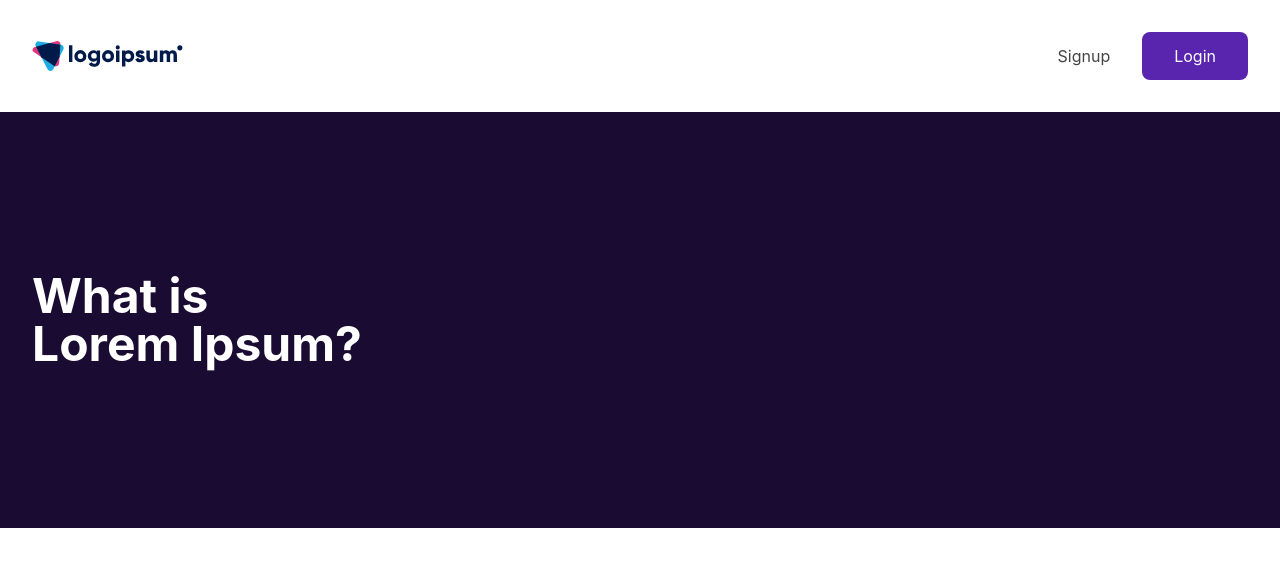
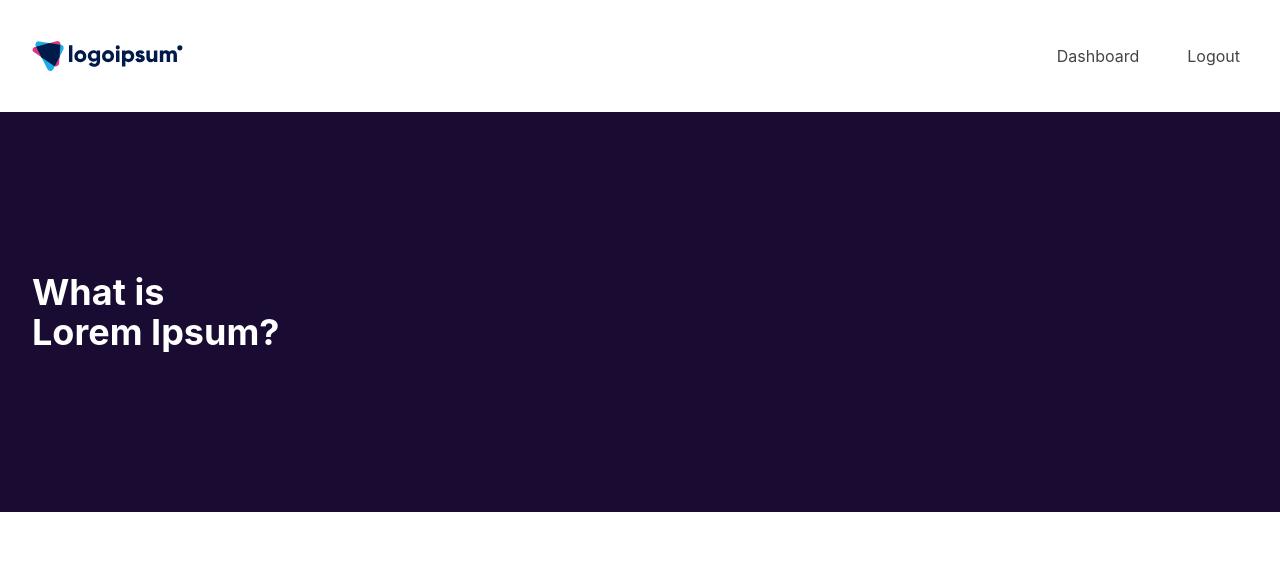
Before and after one commit to zeurgo/authentication-vue3, a Vue app: page / in a window 1280 px wide. Shown: the top 566 px of the page. Built offline with nearby package versions, Linux system fonts and the light colour scheme; sample sign-in values are in the browser's storage.

Commit message:
Ajustando o dashboard

```diff
--- a/src/components/layout/TheHeader.vue
+++ /dev/null
@@ -1,43 +0,0 @@
-<template>
-  <header class="px-8">
-    <div class="flex justify-between items-center h-28">
-      <img
-        src="../../assets/images/logo.svg"
-        class="h-28 -ml-6 cursor-pointer"
-      />
-      <nav>
-        <ul class="flex items-center">
-          <li>
-            <router-link to="/" class="text-gray px-8 cursor-pointer">Signup</router-link>
-          </li>
-          <li>
-            <app-button @click="goPage()">Login</app-button>
-          </li>
-        </ul>
-      </nav>
-    </div>
-  </header>
-</template>
-
-<script>
-import { useRouter } from 'vue-router'
-import AppButton from '@/components/ui/AppButton'
-
-export default {
-  components: {
-    AppButton
-  },
-
-  setup () {
-    const router = useRouter()
-
-    function goPage () {
-      router.push({ name: 'Login' })
-    }
-
-    return {
-      goPage
-    }
-  }
-}
-</script>
--- /dev/null
+++ b/src/components/layout/TheHeader/index.vue
@@ -0,0 +1,53 @@
+<template>
+  <header class="px-8 shadow-sm">
+    <div class="flex justify-between items-center h-28">
+      <img
+        src="../../../assets/images/logo.svg"
+        class="h-28 -ml-6 cursor-pointer"
+        @click="goPage('Home')"
+      />
+      <nav>
+        <ul v-if="!isAuthenticated" class="flex items-center">
+          <li><app-button @click="goPage('Login')">Login</app-button></li>
+        </ul>
+        <ul v-else class="flex items-center -mr-4">
+          <li><app-button text @click="goPage('Dashboard')">Dashboard</app-button></li>
+          <li><app-button text @click="logout()">Logout</app-button></li>
+        </ul>
+      </nav>
+    </div>
+  </header>
+</template>
+
+<script>
+import { computed } from 'vue'
+import { useStore } from 'vuex'
+import { useRouter } from 'vue-router'
+import AppButton from '@/components/ui/AppButton'
+
+export default {
+  components: {
+    AppButton
+  },
+
+  setup () {
+    const router = useRouter()
+    const store = useStore()
+
+    function goPage (page) {
+      router.push({ name: page })
+    }
+
+    function logout () {
+      store.commit('logout')
+      goPage('Home')
+    }
+
+    return {
+      goPage,
+      logout,
+      isAuthenticated: computed(() => store.getters.isAuthenticated)
+    }
+  }
+}
+</script>
--- a/src/components/ui/AppButton.vue
+++ /dev/null
@@ -1,24 +0,0 @@
-<template>
-  <button
-    :="$attrs"
-    class="rounded-lg text-white py-3 px-8 bg-primary focus:outline-none hover:opacity-90 transition duration-500"
-    :class="{ 'animate-pulse': loading, 'w-full': full }"
-  >
-    <slot />
-  </button>
-</template>
-
-<script>
-export default {
-  props: {
-    loading: {
-      type: Boolean,
-      default: false
-    },
-    full: {
-      type: Boolean,
-      default: false
-    }
-  }
-}
-</script>
--- /dev/null
+++ b/src/components/ui/AppButton/index.vue
@@ -0,0 +1,33 @@
+<template>
+  <button
+    :="$attrs"
+    class="rounded-lg py-3 focus:outline-none hover:opacity-90 transition duration-500"
+    :class="{
+      'animate-pulse': loading,
+      'w-full': full,
+      'bg-primary text-white px-8': !text,
+      'text-gray px-6': text
+    }"
+  >
+    <slot />
+  </button>
+</template>
+
+<script>
+export default {
+  props: {
+    loading: {
+      type: Boolean,
+      default: false
+    },
+    full: {
+      type: Boolean,
+      default: false
+    },
+    text: {
+      type: Boolean,
+      default: false
+    }
+  }
+}
+</script>
--- a/src/components/ui/AppHero.vue
+++ b/src/components/ui/AppHero/index.vue
@@ -1,13 +1,7 @@
 <template>
    <div class="bg-primary-darkest">
     <div class="container py-40 px-8 flex flex-col items-start justify-center">
-      <h1 class="text-5xl text-white font-bold">What is <br />Lorem Ipsum?</h1>
+      <h1 class="text-4xl text-white font-bold">What is <br />Lorem Ipsum?</h1>
     </div>
   </div>
 </template>
-
-<script>
-export default {
-
-}
-</script>
--- a/src/store/modules/auth.js
+++ b/src/store/modules/auth.js
@@ -10,6 +10,11 @@ const mutations = {
   setToken (state, token) {
     state.token = token
     localStorage.setItem('token', token)
+  },
+
+  logout (state) {
+    state.token = ''
+    localStorage.setItem('token', '')
   }
 }
 
--- a/src/views/Dashboard/index.vue
+++ b/src/views/Dashboard/index.vue
@@ -1,3 +1,16 @@
 <template>
-  <h1 class="text-primary-dark text-3xl font-semibold">Dashboard</h1>
+  <TheHeader />
+  <div class="container mx-auto py-6 px-8">
+    <h1 class="text-primary-dark text-2xl font-semibold">Dashboard</h1>
+  </div>
 </template>
+
+<script>
+import TheHeader from '@/components/layout/TheHeader'
+
+export default {
+  components: {
+    TheHeader
+  }
+}
+</script>
--- a/src/views/Login/index.vue
+++ b/src/views/Login/index.vue
@@ -69,8 +69,8 @@ import { useRoute, useRouter } from 'vue-router'
 import { useForm, useField } from 'vee-validate'
 import { validateEmptyAndLength3, validateEmptyAndEmail } from '@/utils/validators'
 import services from '@/services/index'
-import AppButton from '@/components/ui/AppButton.vue'
-import AppInput from '@/components/ui/AppInput.vue'
+import AppButton from '@/components/ui/AppButton'
+import AppInput from '@/components/ui/AppInput'
 
 export default {
   components: { AppButton, AppInput },
```
Also changed, not shown: src/components/ui/AppInput/index.vue (renamed from src/components/ui/AppInput.vue), 1 other file (tests, documents, lock files or other folders).
